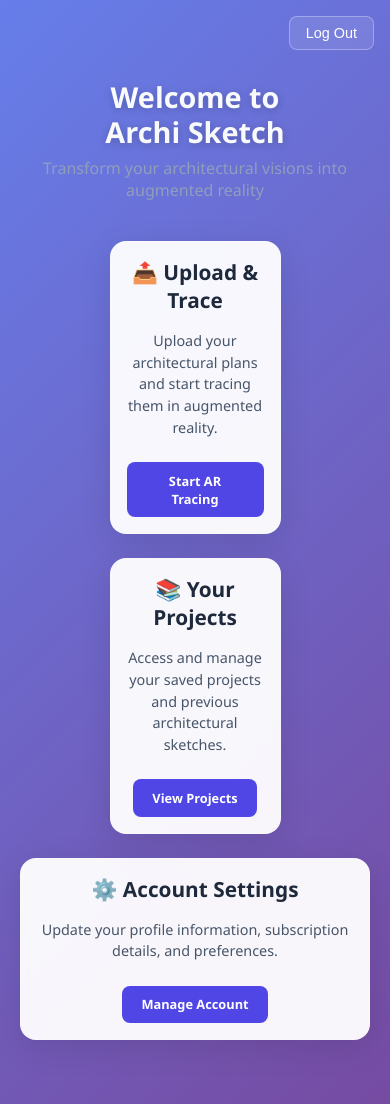
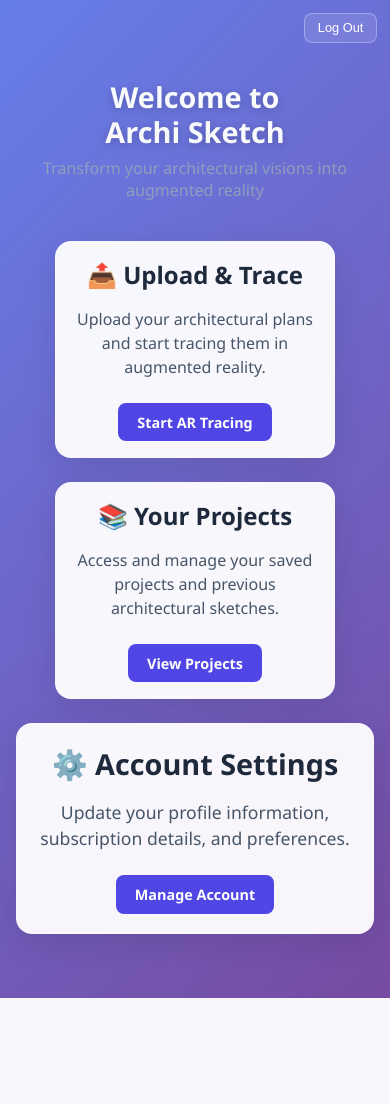
Before and after one commit to Arhyeldee001/Archi-Sketch, a Python web app: template templates/dashboard.html in a window 390 px wide. After the commit the page ends 998 px from the top, so only its background shows below. Run offline with Jinja, Linux system fonts and the light colour scheme; the template is opened without the code that fills it, so the values that code supplies are empty.

Commit message:
Update dashboard.html

```diff
--- a/templates/dashboard.html
+++ b/templates/dashboard.html
@@ -40,6 +40,7 @@
             font-weight: 700;
             line-height: 1.2;
             text-shadow: 0 2px 8px rgba(0,0,0,0.2);
+            white-space: pre-line;
         }
 
         .header p {
@@ -72,15 +73,24 @@
         .card {
             background: rgba(255, 255, 255, 0.95);
             border-radius: 16px;
-            padding: 1.5rem;
             box-shadow: 0 8px 32px rgba(0, 0, 0, 0.1);
             transition: all 0.3s ease;
-            width: calc(50% - 1.5rem);
-            max-width: 350px;
             text-align: center;
             backdrop-filter: blur(10px);
             border: 1px solid rgba(255, 255, 255, 0.2);
             box-sizing: border-box;
+        }
+
+        /* Smaller top cards */
+        .card.top-card {
+            width: 280px;
+            padding: 1.5rem;
+        }
+
+        /* Larger bottom card */
+        .card.bottom-card {
+            width: 350px;
+            padding: 2rem;
         }
 
         .card:hover {
@@ -91,15 +101,29 @@
         .card h2 {
             color: #1e293b;
             margin: 0 0 1rem;
+            font-weight: 600;
+        }
+
+        .top-card h2 {
             font-size: 1.5rem;
-            font-weight: 600;
+        }
+
+        .bottom-card h2 {
+            font-size: 1.8rem;
         }
 
         .card p {
             color: #475569;
             margin: 0 0 1.5rem;
+            line-height: 1.5;
+        }
+
+        .top-card p {
             font-size: 1rem;
-            line-height: 1.5;
+        }
+
+        .bottom-card p {
+            font-size: 1.1rem;
         }
 
         .btn-primary {
@@ -109,7 +133,6 @@
             padding: 0.7rem 1.5rem;
             border-radius: 8px;
             font-weight: 600;
-            font-size: 0.9rem;
             cursor: pointer;
             transition: all 0.3s;
             text-decoration: none;
@@ -140,10 +163,16 @@
             background: rgba(255, 255, 255, 0.2);
         }
 
-        /* Special case for single card row */
-        .dashboard-container > .cards-row:last-child .card {
-            width: 100%;
-            max-width: 350px;
+        @media (max-width: 900px) {
+            .card.top-card {
+                width: calc(50% - 1rem);
+                max-width: 280px;
+            }
+
+            .card.bottom-card {
+                width: 100%;
+                max-width: 400px;
+            }
         }
 
         @media (max-width: 768px) {
@@ -154,22 +183,25 @@
 
             .header h1 {
                 font-size: 2rem;
-                white-space: pre-line;
             }
 
             .header p {
                 font-size: 1.1rem;
             }
 
-            .card {
-                width: calc(50% - 0.75rem);
-                padding: 1.2rem;
-                max-width: none;
+            .logout-btn {
+                top: 0.8rem;
+                right: 0.8rem;
+                padding: 0.4rem 0.8rem;
+                font-size: 0.8rem;
             }
 
-            .dashboard-container > .cards-row:last-child .card {
-                width: 100%;
-                max-width: 350px;
+            .card.top-card {
+                padding: 1.2rem;
+            }
+
+            .card.bottom-card {
+                padding: 1.5rem;
             }
         }
 
@@ -182,35 +214,19 @@
                 font-size: 1rem;
             }
 
-            .card {
-                width: calc(50% - 0.5rem);
+            .card.top-card {
+                width: 100%;
+                max-width: 280px;
                 padding: 1rem;
-                min-width: 0;
             }
 
-            .card h2 {
-                font-size: 1.3rem;
-            }
-
-            .card p {
-                font-size: 0.9rem;
+            .card.bottom-card {
+                padding: 1.2rem;
             }
 
             .btn-primary {
                 padding: 0.6rem 1.2rem;
-                font-size: 0.8rem;
-            }
-        }
-
-        /* Very small screens (like iPhone 5/SE) */
-        @media (max-width: 320px) {
-            .card {
-                width: 100%;
-                max-width: 280px;
-            }
-
-            .dashboard-container > .cards-row:first-child {
-                flex-direction: column;
+                font-size: 0.9rem;
             }
         }
     </style>
@@ -225,13 +241,13 @@
 
     <div class="dashboard-container">
         <div class="cards-row">
-            <div class="card">
+            <div class="card top-card">
                 <h2>📤 Upload & Trace</h2>
                 <p>Upload your architectural plans and start tracing them in augmented reality.</p>
                 <a href="/ar" class="btn-primary">Start AR Tracing</a>
             </div>
 
-            <div class="card">
+            <div class="card top-card">
                 <h2>📚 Your Projects</h2>
                 <p>Access and manage your saved projects and previous architectural sketches.</p>
                 <a href="/templates" class="btn-primary">View Projects</a>
@@ -239,7 +255,7 @@
         </div>
 
         <div class="cards-row">
-            <div class="card">
+            <div class="card bottom-card">
                 <h2>⚙️ Account Settings</h2>
                 <p>Update your profile information, subscription details, and preferences.</p>
                 <a href="/admin" class="btn-primary">Manage Account</a>
```
